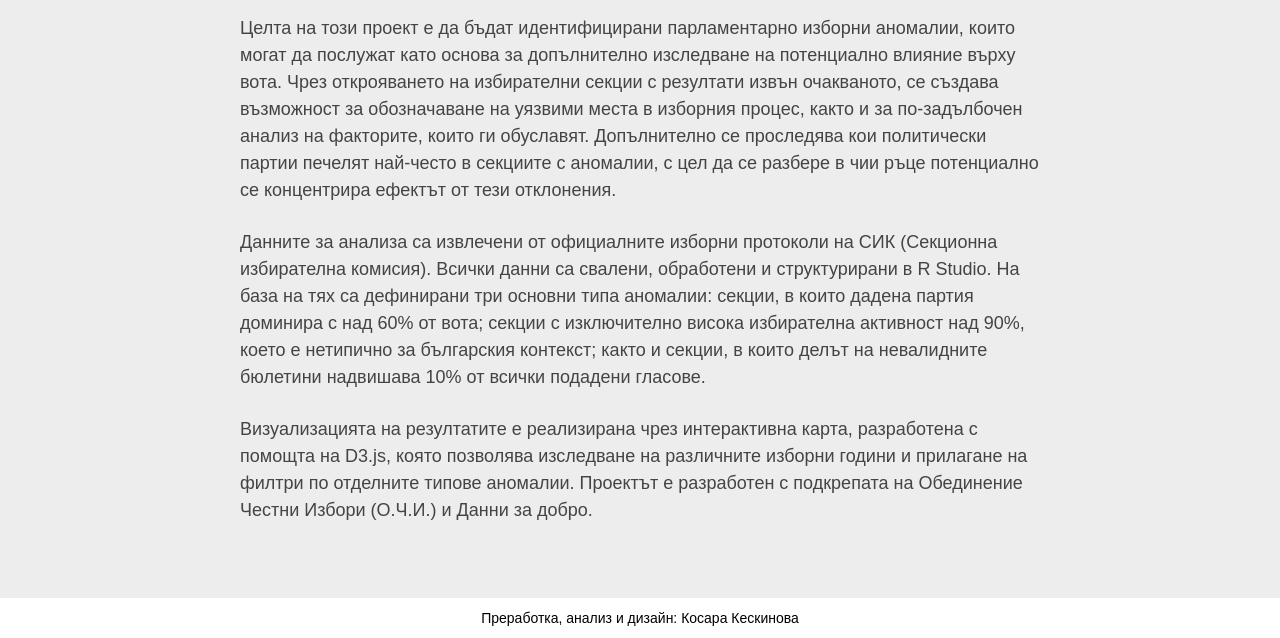
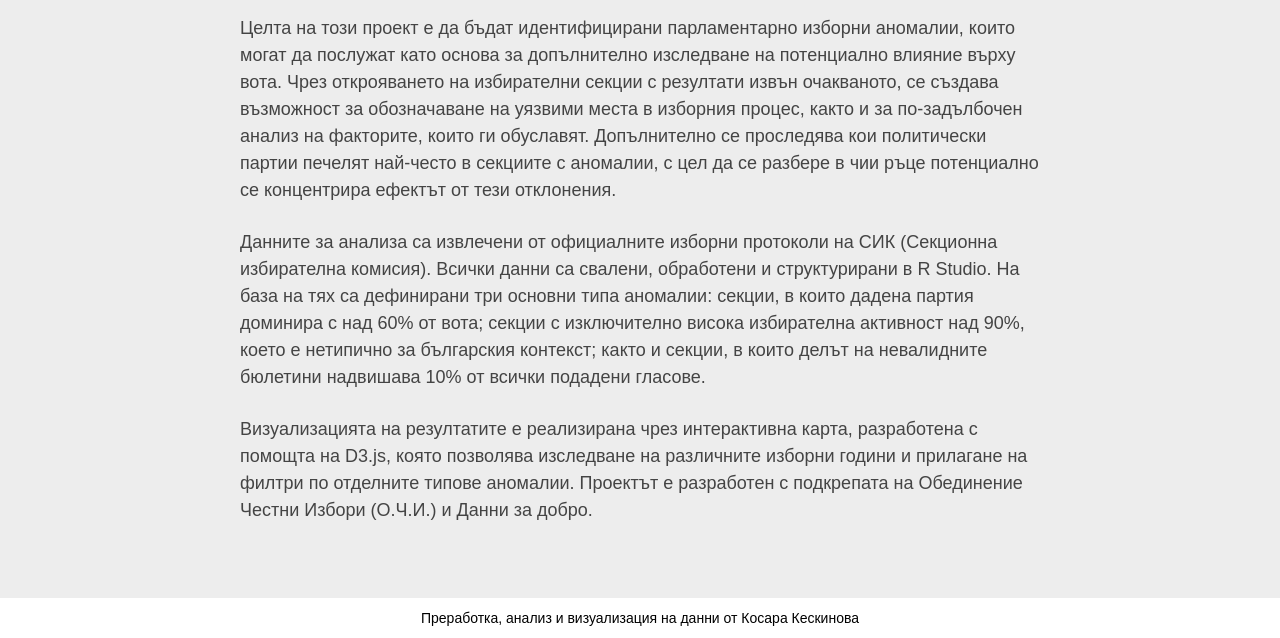
Before and after one commit to kosarakes-lab/izborni-anomalii, a plain HTML site: page methodology.html in a window 1280 px wide. Shown: the part 162-800 px from the top of the page. Drawn offline with nearby package versions, Linux system fonts and the light colour scheme.

Commit message:
Update methodology.html

```diff
--- a/methodology.html
+++ b/methodology.html
@@ -66,7 +66,7 @@
     </main>
     <footer class="site-footer">
         <p>
-            Преработка, анализ и дизайн: Косара Кескинова
+            Преработка, анализ и визуализация на данни от Косара Кескинова
         </p>
     </footer>
 
```
